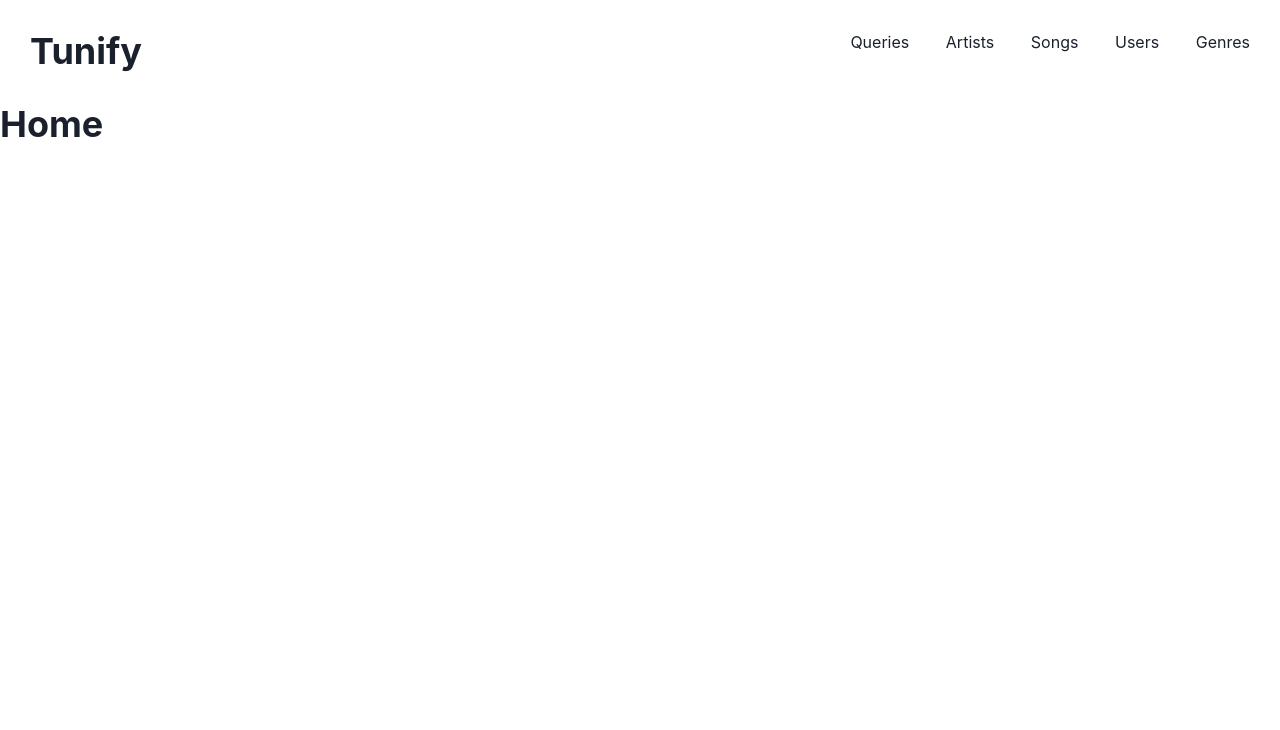
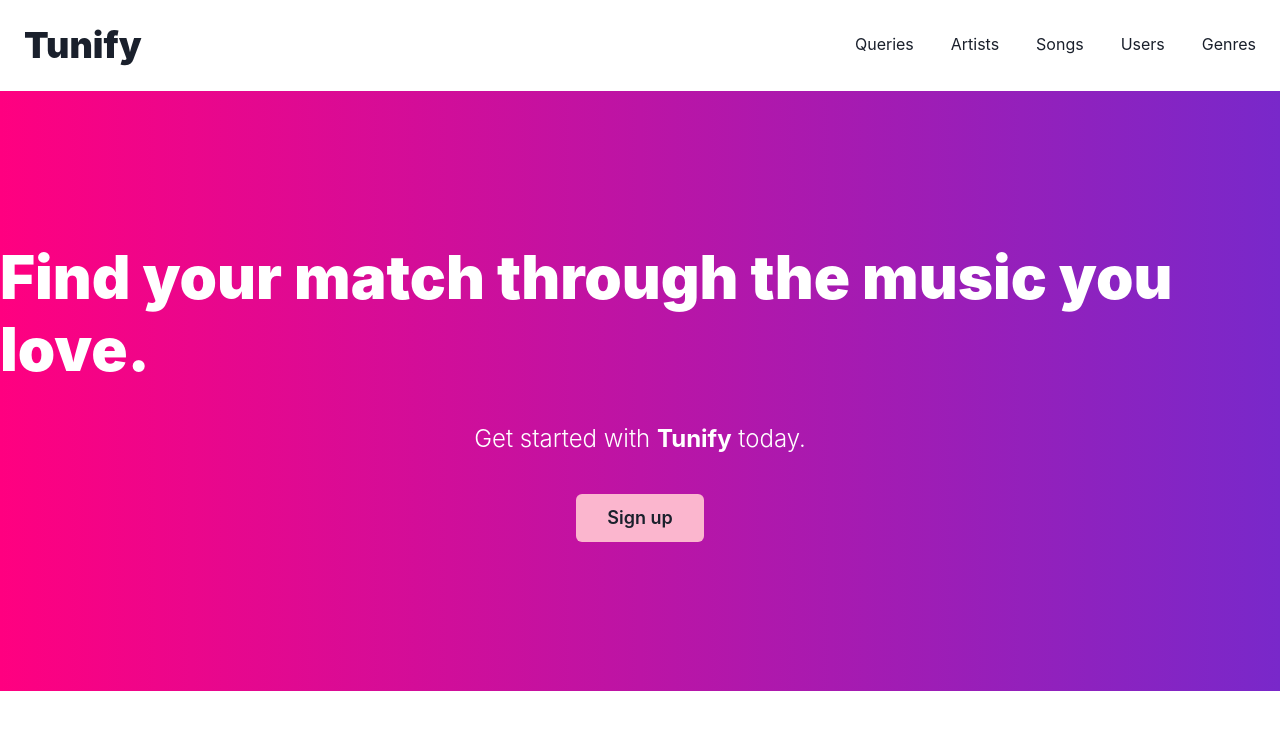
Before and after one commit to renzol2/tunify, a React (Create React App) app in the folder frontend/: page / in a window 1280 px wide. Shown: the top 730 px of the page. Built offline with nearby package versions, Linux system fonts and the light colour scheme.

Commit message:
Create home page hero

```diff
--- a/frontend/src/App.js
+++ b/frontend/src/App.js
@@ -1,12 +1,13 @@
 import './App.css';
 import React from 'react';
-import { Box, Flex, Heading } from '@chakra-ui/react';
+import { Box, Flex, Heading, Text } from '@chakra-ui/react';
 import { BrowserRouter as Router, Switch, Route, Link } from 'react-router-dom';
 import Artists from './pages/Artists';
 import Songs from './pages/Songs';
 import Users from './pages/Users';
 import Genres from './pages/Genres';
 import Queries from './pages/Queries';
+import Home from './pages/Home';
 
 function App() {
   // TODO: add new routes here
@@ -23,14 +24,14 @@ function App() {
       <Box>
         {/* Nav bar */}
         <Box w="100%">
-          <Flex w="auto" p={30} justifyContent="space-between">
+          <Flex w="auto" m={6} justifyContent="space-between">
             <Link to="/">
-              <Heading as="h1">Tunify</Heading>
+              <Heading as="h1" fontWeight="black">Tunify</Heading>
             </Link>
             <Box ml="auto" mr="auto" />
             {routes.map(({ route, name }) => (
               <Link key={route} to={route} style={{ marginLeft: '3%' }}>
-                <p>{name}</p>
+                <Text mt={2}>{name}</Text>
               </Link>
             ))}
           </Flex>
@@ -39,7 +40,7 @@ function App() {
         {/* Routes */}
         <Switch>
           <Route exact path="/">
-            <Heading as="h2">Home</Heading>
+            <Home />
           </Route>
           {routes.map(({ route, page }) => (
             <Route exact path={route} key={route}>
--- a/frontend/src/index.js
+++ b/frontend/src/index.js
@@ -1,11 +1,15 @@
 import React from 'react';
 import ReactDOM from 'react-dom';
 import App from './App';
-import { ChakraProvider } from '@chakra-ui/react';
+import { ChakraProvider, ColorModeScript } from '@chakra-ui/react';
+import theme from './theme';
 
 ReactDOM.render(
-  <ChakraProvider>
-    <App />
-  </ChakraProvider>,
+  <>
+    <ColorModeScript initialColorMode={theme.config.initialColorMode} />
+    <ChakraProvider>
+      <App />
+    </ChakraProvider>
+  </>,
   document.getElementById('root')
 );
--- /dev/null
+++ b/frontend/src/pages/Home.js
@@ -0,0 +1,27 @@
+import React from 'react';
+import { Box, Button, Center, Heading, VStack } from '@chakra-ui/react';
+
+export default function Home() {
+  return (
+    <Box w="100%">
+      <Center minH="75vh" w="100%" bgGradient="linear(to-l, #7928CA, #FF0080)">
+        <VStack spacing={10}>
+          <Heading as="h2" fontSize="6xl" color="white" fontWeight="black">
+            Find your match through the music you love.
+          </Heading>
+          <Heading
+            as="h3"
+            fontSize="2xl"
+            color="white"
+            fontWeight="light"
+          >
+            Get started with <strong>Tunify</strong> today.
+          </Heading>
+          <Button bgColor="pink.200" size="lg" minW="10vw">
+            Sign up
+          </Button>
+        </VStack>
+      </Center>
+    </Box>
+  );
+}
--- /dev/null
+++ b/frontend/src/theme.js
@@ -0,0 +1,9 @@
+import { extendTheme } from '@chakra-ui/react';
+
+const config = {
+  initialColorMode: 'dark',
+  useSystemColorMode: false,
+};
+
+const theme = extendTheme({ config });
+export default theme;
```
